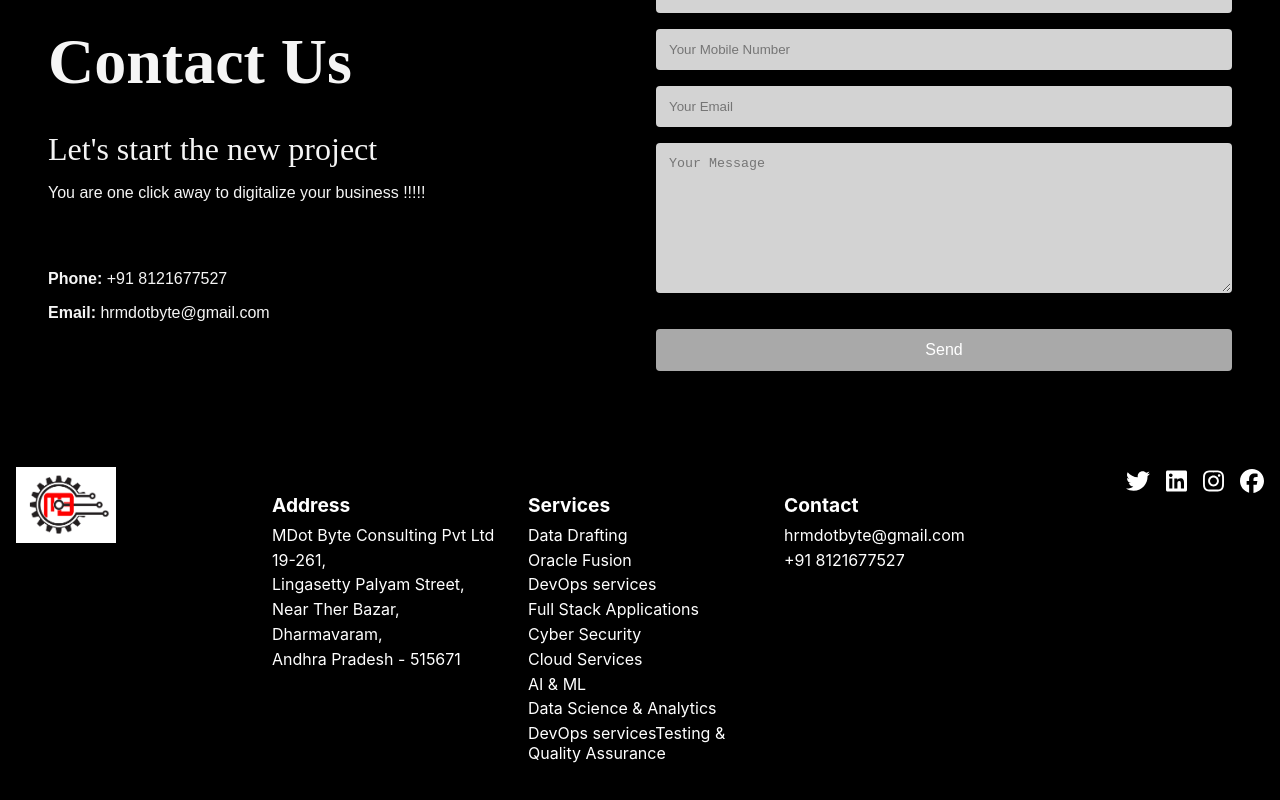
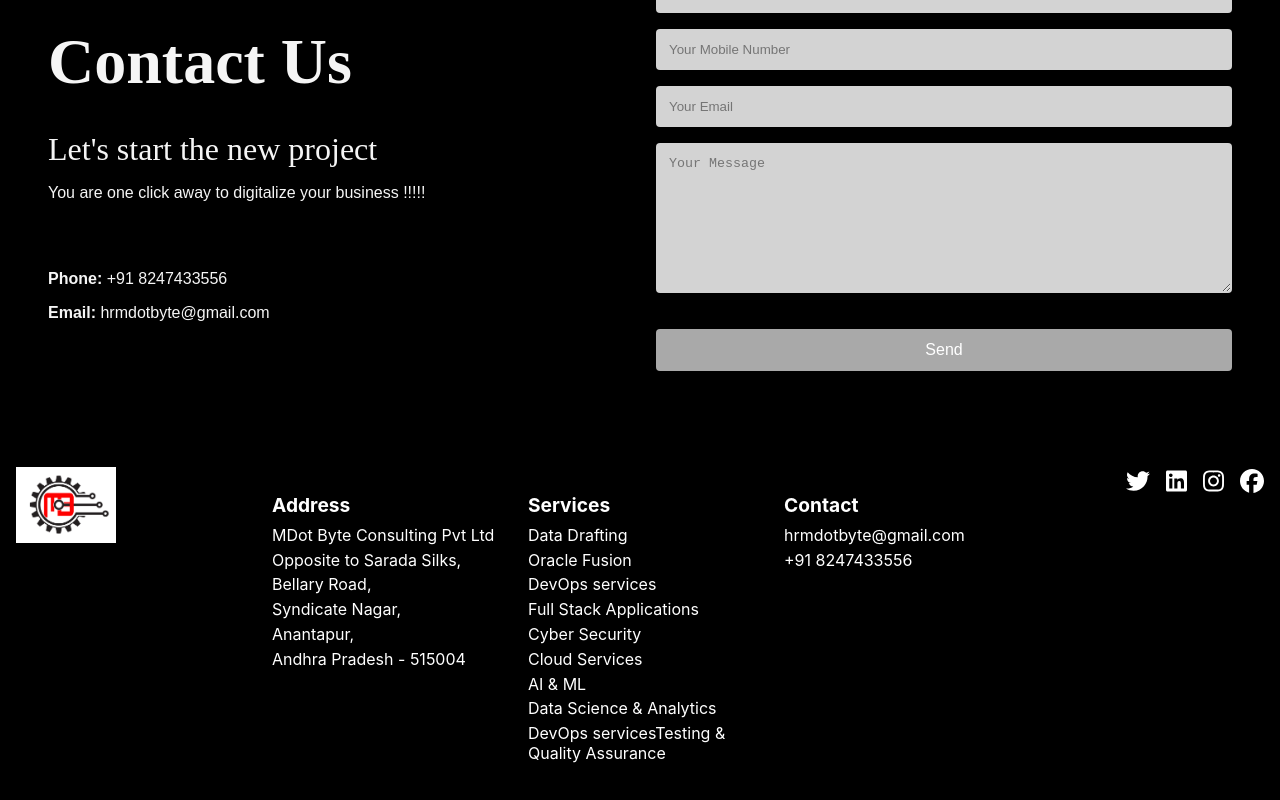
Before and after one commit to Keshava369/mdotbyte, a React (Create React App) app: page /services in a window 1280 px wide. Shown: the part 2932-3732 px from the top of the page. Built offline with nearby package versions, Linux system fonts and the light colour scheme.

Commit message:
Eleventh Commit

```diff
--- a/src/components/Footer.js
+++ b/src/components/Footer.js
@@ -14,11 +14,11 @@
         <div className="footer-column">
           <h4>Address</h4>
           <p>MDot Byte Consulting Pvt Ltd</p>
-          <p>19-261,</p>
-          <p>Lingasetty Palyam Street,</p>
-          <p>Near Ther Bazar,</p>
-          <p>Dharmavaram,</p>
-          <p>Andhra Pradesh - 515671</p>
+          <p>Opposite to Sarada Silks,</p>
+          <p>Bellary Road,</p>
+          <p>Syndicate Nagar,</p>
+          <p>Anantapur,</p>
+          <p>Andhra Pradesh - 515004</p>
         </div>
         <div className="footer-column">
           <h4>Services</h4>
@@ -35,7 +35,7 @@
         <div className="footer-column">
           <h4>Contact</h4>
           <p>hrmdotbyte@gmail.com</p>
-          <p>+91 8121677527</p>
+          <p>+91 8247433556</p>
         </div>
         <div className="footer-social-icons">
           <a href="https://twitter.com" target="_blank" rel="noopener noreferrer">
--- a/src/pages/ContactUs.js
+++ b/src/pages/ContactUs.js
@@ -13,15 +13,15 @@
   const handleSubmit = (e) => {
     e.preventDefault();
 
-    const serviceId = 'service_nbgbay8';
-    const templateId = 'template_d3wdklh';
-    const publicKey = 'RffKyC_2KYrFRmxX6';
+    const serviceId = 'service_cjuvpei';
+    const templateId = 'template_c4b74z2';
+    const publicKey = 'dSR7D_m_xXzOufZXE';
 
     const templateParams ={
          from_name:name,
          email:email,
          mobile:mobile,
-         to_name:'Keshav',
+         to_name:'Mukunda',
          message:message
     };
 
@@ -57,7 +57,7 @@
           <p >You are one click away to digitalize your business !!!!!</p>
           <br></br>
           <br></br>
-          <p><strong>Phone:</strong> +91 8121677527</p>
+          <p><strong>Phone:</strong> +91 8247433556</p>
           <p><strong>Email:</strong> hrmdotbyte@gmail.com</p>
         </div>
         <div className="Contact-contact-form">
@@ -86,7 +86,7 @@
 
       <div className="Contact-map-section">
         <iframe
-          src="https://maps.google.com/maps?q=19-261%2C+Lingasetty+Palyam+Street%2C+Near+Ther+Bazar%2C+Dharmavaram%2C+Andhra+Pradesh+-+515671&t=&z=13&ie=UTF8&iwloc=&output=embed"
+          src="https://www.google.com/maps/embed?pb=!1m14!1m12!1m3!1d1385.991807719052!2d77.5586305319745!3d14.697192807787957!2m3!1f0!2f0!3f0!3m2!1i1024!2i768!4f13.1!5e1!3m2!1sen!2sin!4v1732874588869!5m2!1sen!2sin"
           width="100%"
           height="400"
           style={{ border: 0 }}
--- a/src/pages/Home.js
+++ b/src/pages/Home.js
@@ -35,9 +35,9 @@
   const handleSubmit = (e) => {
     e.preventDefault();
 
-    const serviceId = 'service_nbgbay8';
-    const templateId = 'template_d3wdklh';
-    const publicKey = 'RffKyC_2KYrFRmxX6';
+    const serviceId = 'service_cjuvpei';
+    const templateId = 'template_c4b74z2';
+    const publicKey = 'dSR7D_m_xXzOufZXE';
 
     const templateParams ={
          from_name:name,
@@ -114,7 +114,7 @@
           <p >You are one click away to digitalize your business !!!!!</p>
           <br></br>
           <br></br>
-          <p><strong>Phone:</strong> +91 8121677527</p>
+          <p><strong>Phone:</strong> +91 8247433556</p>
           <p><strong>Email:</strong> hrmdotbyte@gmail.com</p>
         </div>
         <div className="contact-form">
@@ -143,7 +143,7 @@
 
       <div className="map-section">
         <iframe
-          src="https://maps.google.com/maps?q=19-261%2C+Lingasetty+Palyam+Street%2C+Near+Ther+Bazar%2C+Dharmavaram%2C+Andhra+Pradesh+-+515671&t=&z=13&ie=UTF8&iwloc=&output=embed"
+          src="https://www.google.com/maps/embed?pb=!1m14!1m12!1m3!1d1385.991807719052!2d77.5586305319745!3d14.697192807787957!2m3!1f0!2f0!3f0!3m2!1i1024!2i768!4f13.1!5e1!3m2!1sen!2sin!4v1732874588869!5m2!1sen!2sin"
           width="100%"
           height="400"
           style={{ border: 0 }}
--- a/src/pages/Services.js
+++ b/src/pages/Services.js
@@ -34,9 +34,9 @@
   const handleSubmit = (e) => {
     e.preventDefault();
 
-    const serviceId = 'service_nbgbay8';
-    const templateId = 'template_d3wdklh';
-    const publicKey = 'RffKyC_2KYrFRmxX6';
+    const serviceId = 'service_cjuvpei';
+    const templateId = 'template_c4b74z2';
+    const publicKey = 'dSR7D_m_xXzOufZXE';
 
     const templateParams ={
          from_name:name,
@@ -177,7 +177,7 @@
           <p >You are one click away to digitalize your business !!!!!</p>
           <br></br>
           <br></br>
-          <p><strong>Phone:</strong> +91 8121677527</p>
+          <p><strong>Phone:</strong> +91 8247433556</p>
           <p><strong>Email:</strong> hrmdotbyte@gmail.com</p>
         </div>
         <div className="service-contact-form">
```
